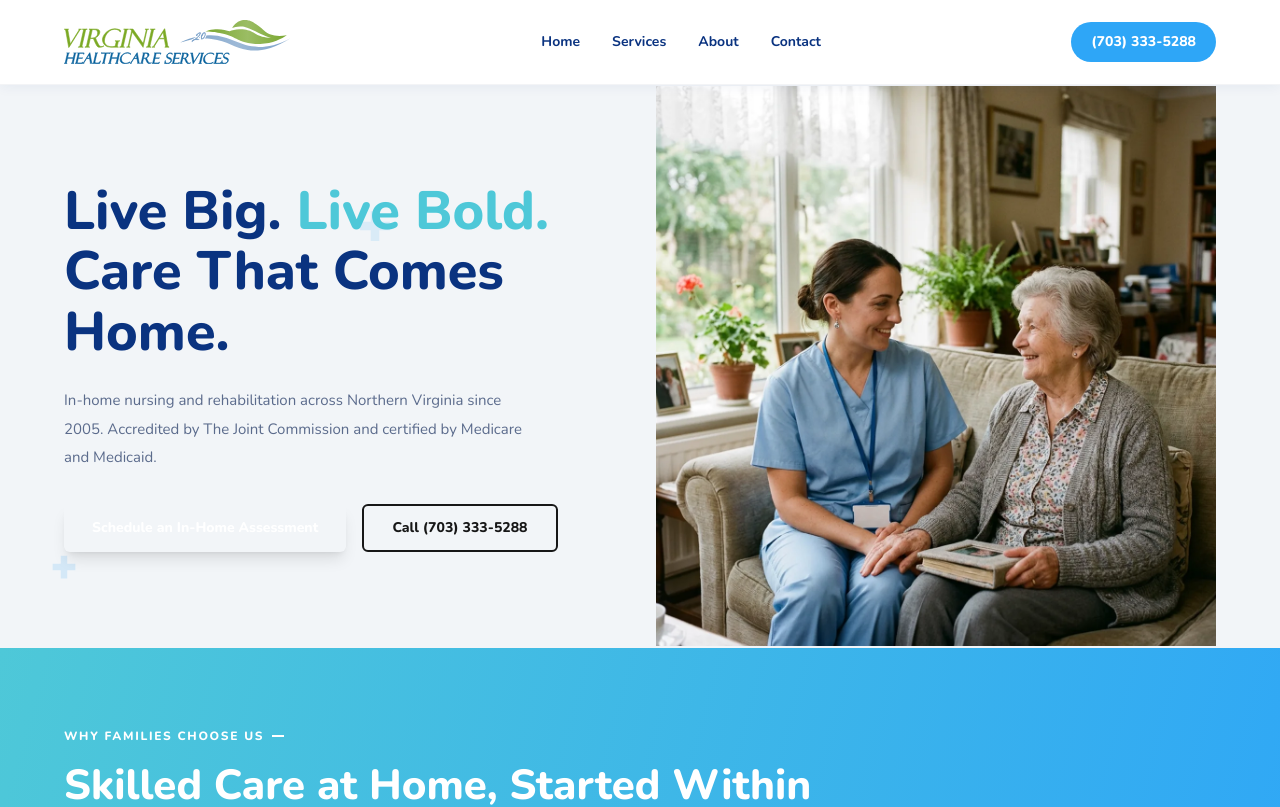
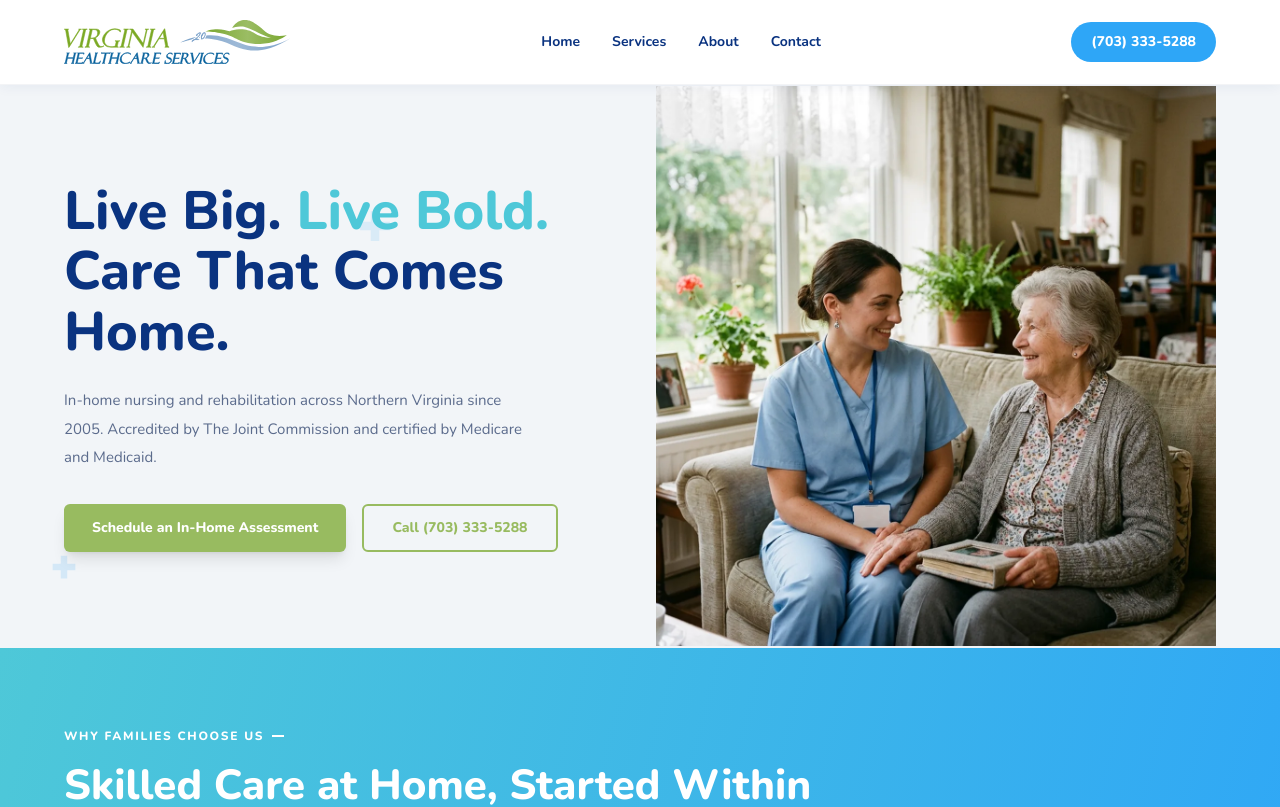
Before and after one commit to varhealthservices-svg/vahealthservices, a Next.js app: page / in a window 1280 px wide. Shown: the top 807 px of the page. Built offline with nearby package versions, Linux system fonts and the light colour scheme.

Commit message:
Update theme.ts

```diff
--- a/app/components/theme.ts
+++ b/app/components/theme.ts
@@ -7,6 +7,10 @@ export const NAVY = "#0a3380";
 export const ORANGE = "#ff9e21";
 export const BLUE = "#2ea6f7";
 export const TEAL = "#4ec8d8";
+
+/** Logo green — used for all primary buttons. */
+export const GREEN = "#98bb60";
+export const GREEN_DARK = "#87a854";
 export const MUTED = "#93919d";
 
 export const TEAL_GRADIENT = `linear-gradient(105deg, ${TEAL} 0%, ${BLUE} 100%)`;
```
